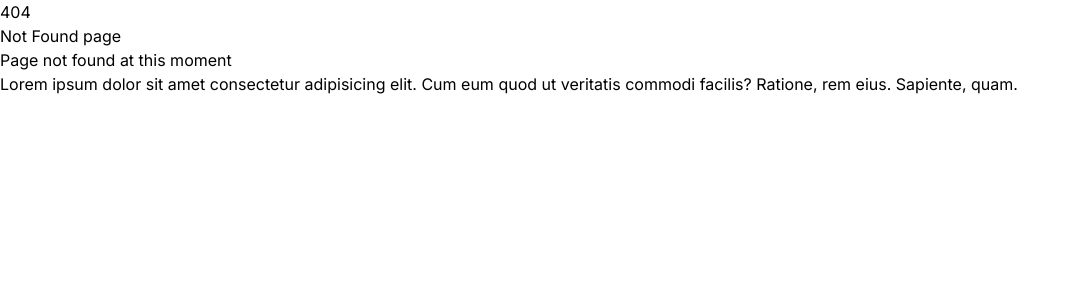
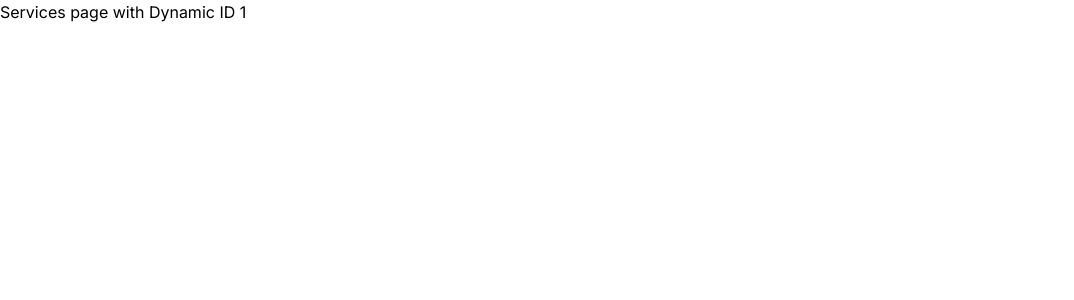
Before and after one commit to mollikacomputer/next-practice, a Next.js app: page /services/1 in a window 1280 px wide. Before the commit this address had no page. Shown: the top 300 px of the page, without its empty margins (0-1074 px from the left). Built offline with nearby package versions, Linux system fonts and the light colour scheme.

Commit message:
service dynamic route added

```diff
--- a/src/app/about/page.js
+++ b/src/app/about/page.js
@@ -1,4 +1,10 @@
 import React from 'react';
+
+export const metadata = {
+    title: 'About Page',
+    description: 'About page description',
+
+  }
 
 const AboutPage = () => {
 
--- /dev/null
+++ b/src/app/services/[id]/page.js
@@ -0,0 +1,12 @@
+import React from 'react';
+
+const ServiceID = ({params}) => {
+    console.log(params);
+    return (
+        <div>
+            <h2> Services page with Dynamic ID {params.id} </h2>
+        </div>
+    );
+};
+
+export default ServiceID;
```
Also changed, not shown: src/app/services/page.js (renamed from src/app/services/services.js).
